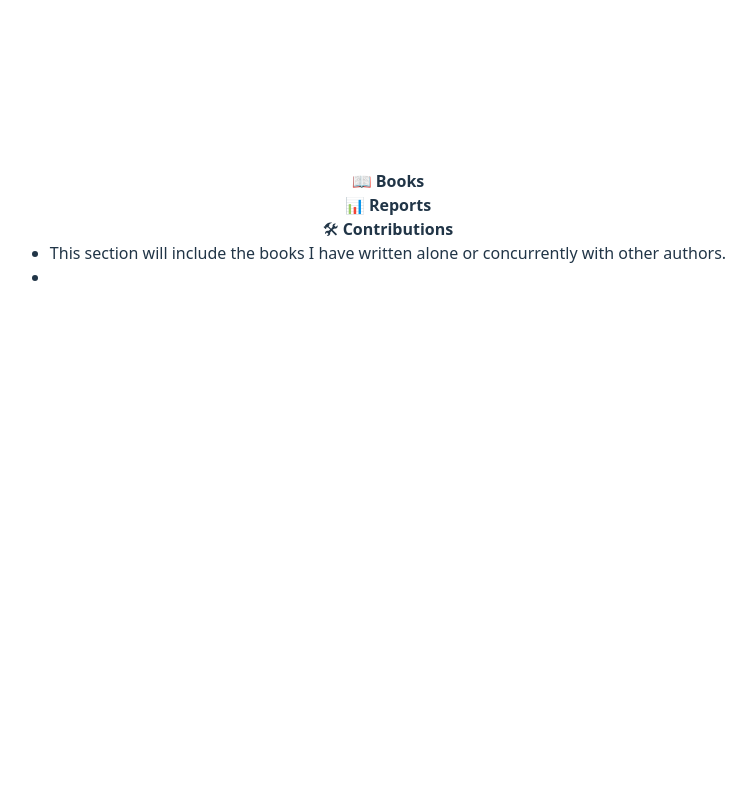
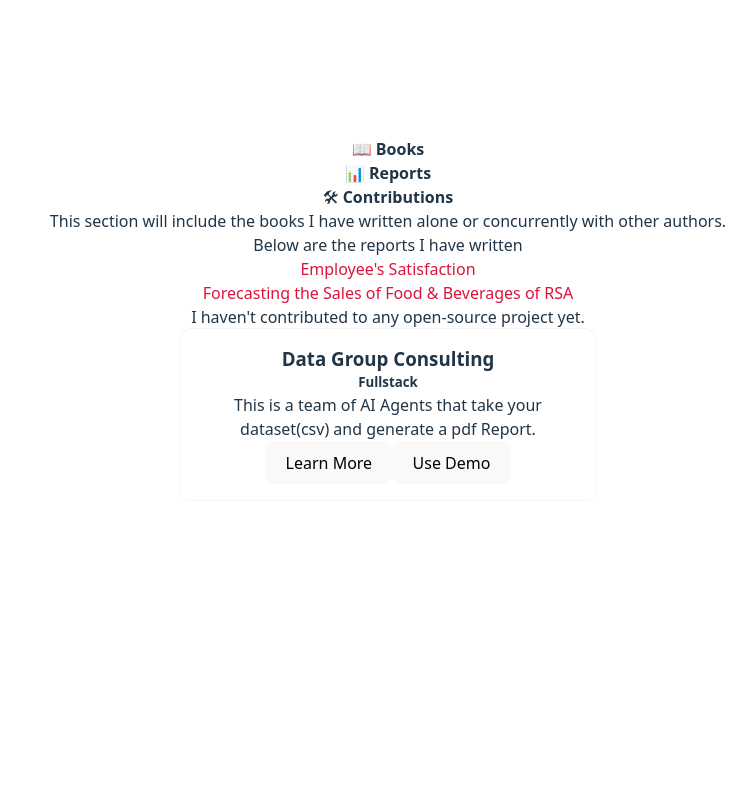
Before and after one commit to Katleho-Nyoni/React-Web, a React (Vite) app in the folder development/: page /projects in a window 1280 px wide. Shown: the part 760-1560 px from the top of the page, without its empty margins (252-1008 px from the left). Built offline with nearby package versions, Linux system fonts and the light colour scheme.

Commit message:
Maintaining structure

```diff
--- a/development/src/projectPage.jsx
+++ b/development/src/projectPage.jsx
@@ -18,28 +18,26 @@
     let x = "📖", y = "📊",z = "🛠";
 return(
     <>
-    <div className='tab-section'>
-        <Tabs>
-        <TabList className='tab-list'>
-            <Tab className='tab'>{x} <b>Books</b> </Tab>
-            <Tab className='tab'>{y} <b>Reports</b> </Tab>
-            <Tab className='tab'>{z} <b>Contributions</b> </Tab>
-        </TabList>
+    <div className='col-6 tab p-5'>
+        <ul className=''>
+            <li className='tab'>{x} <b>Books</b> </li>
+            <li className='tab'>{y} <b>Reports</b> </li>
+            <li className='tab'>{z} <b>Contributions</b> </li>
+        </ul>
 
-        <TabPanel className='tab-panel'>
+        <div className='content'>
             <p>This section will include the books I have written alone or concurrently with other authors.</p>
-        </TabPanel>
-        <TabPanel>
+        </div>
+        <div className='content'>
             <p>Below are the reports I have written</p>
             <ol>
                 <li><a href="">Employee's Satisfaction</a></li>
                 <li><a href="https://rpubs.com/LordEagle/TSA1">Forecasting the Sales of Food & Beverages of RSA</a> </li>
             </ol>
-        </TabPanel>
-        <TabPanel className ='tab-panel'>
+        </div>
+        <div className ='content'>
            <p> I haven't contributed to any open-source project yet.</p>
-        </TabPanel>
-    </Tabs>
+        </div>
     </div>
     </>
 );
```
